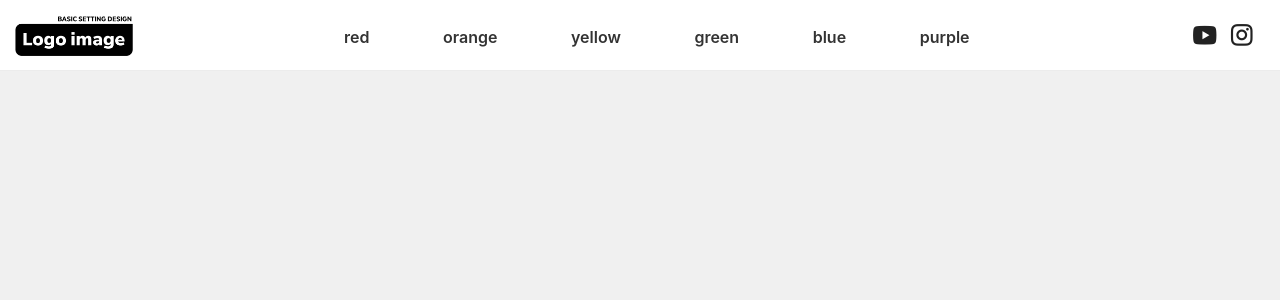
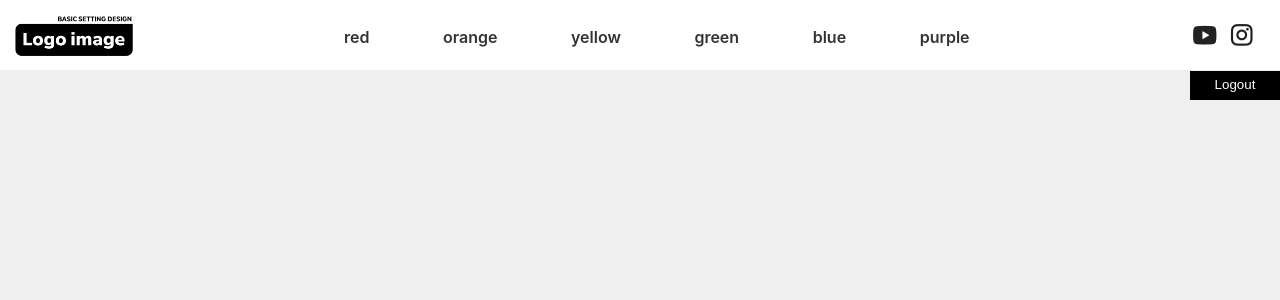
Before and after one commit to yoonjoohyun/basic_setting, a Nuxt app: page / in a window 1280 px wide. Shown: the top 300 px of the page. Built offline with nearby package versions, Linux system fonts and the light colour scheme; a web font is replaced by a local one.

Commit message:
login fixed

```diff
--- a/app.vue
+++ b/app.vue
@@ -1,9 +1,19 @@
 <template>
   <NuxtLayout/>
-  <NuxtPage />
+  <NuxtPage/>
 </template>
 
 <script setup>
+// 로그인 상태를 관리하기 위한 composable 사용
+const auth = useState('auth', () => false)
+
+// 로그인하지 않은 상태에서 main 페이지 접근 방지
+onMounted(() => {
+  const route = useRoute()
+  if (!auth.value && route.path !== '/login') {
+    navigateTo('/login')
+  }
+})
 </script>
 
 <style lang="scss" src="@/assets/scss/app.scss"></style>
--- a/assets/scss/login.scss
+++ b/assets/scss/login.scss
@@ -52,6 +52,7 @@
     }
 
     .login_btn{
+        display:block;
         width:90%;
         height:44px;
         line-height:44px;
--- a/assets/scss/main.scss
+++ b/assets/scss/main.scss
@@ -22,3 +22,29 @@
         font-weight: 100;
         }
     }
+
+.logout_btn{
+    display:block;
+    position:fixed;
+    top:70px;
+    right:0;
+    width:90px;
+    height:30px;
+    background-color:#000;
+    color:#fff;
+    text-align:center;
+    line-height:30px;
+    cursor:pointer;
+    @media(width < 980px){
+        top:56px;
+        height:26px;
+        width:70px;
+        line-height:26px;
+    }
+    @media(width < 480px){
+        top:40px;
+        height:22px;
+        width:60px;
+        line-height:22px;
+    }
+}
--- a/pages/index.vue
+++ b/pages/index.vue
@@ -1,10 +1,24 @@
 <template>
 <div class="main_bg">
-
+    <button @click="handleLogout" class="logout_btn">Logout</button>
 </div>
 </template>
 <script setup>
 
+const auth = useState('auth')
+
+// 로그인하지 않은 상태에서 접근 시 로그인 페이지로 리다이렉션
+onMounted(() => {
+  if (!auth.value) {
+    navigateTo('/login')
+  }
+})
+
+const handleLogout = () => {
+  auth.value = false
+  navigateTo('/login')
+}
+
 </script>
 
 <style lang="scss" scoped src="~/assets/scss/main.scss"></style>
--- a/pages/login/index.vue
+++ b/pages/login/index.vue
@@ -1,18 +1,31 @@
 <template>
     <div class="wrap">
-        <div class="login_box">
+        <form @submit.prevent="handleLogin" class="login_box">
             <div class="logo_box">
                 <img src="~/assets/images/logo.png"/>
             </div>
-            <input class="id input_box" type="text" placeholder="ID"/>
-            <input class="password input_box" type="password" placeholder="PASSWORD"/>
-            <div class="login_btn">로그인</div>
-        </div>
+            <input class="id input_box" v-model="username" type="text" placeholder="ID" required/>
+            <input class="password input_box" v-model="password" type="password" placeholder="PASSWORD" required/>
+            <button type="submit" class="login_btn">로그인</button>
+        </form>
     </div>
-    </template>
+</template>
 
-    <script setup>
+<script setup>
+const username = ref('')
+const password = ref('')
+const auth = useState('auth')
 
-    </script>
+const handleLogin = () => {
+// 여기서 실제 로그인 로직을 구현합니다
+// 예시: 특정 ID/PW 체크
+if (username.value === 'crayon' && password.value === '1234') {
+    auth.value = true
+    navigateTo('/')
+} else {
+    alert('아이디 또는 비밀번호가 잘못되었습니다.')
+}
+}
+</script>
 
-    <style scoped lang="scss" src="@/assets/scss/login.scss"></style>
+<style scoped lang="scss" src="@/assets/scss/login.scss"></style>
```
